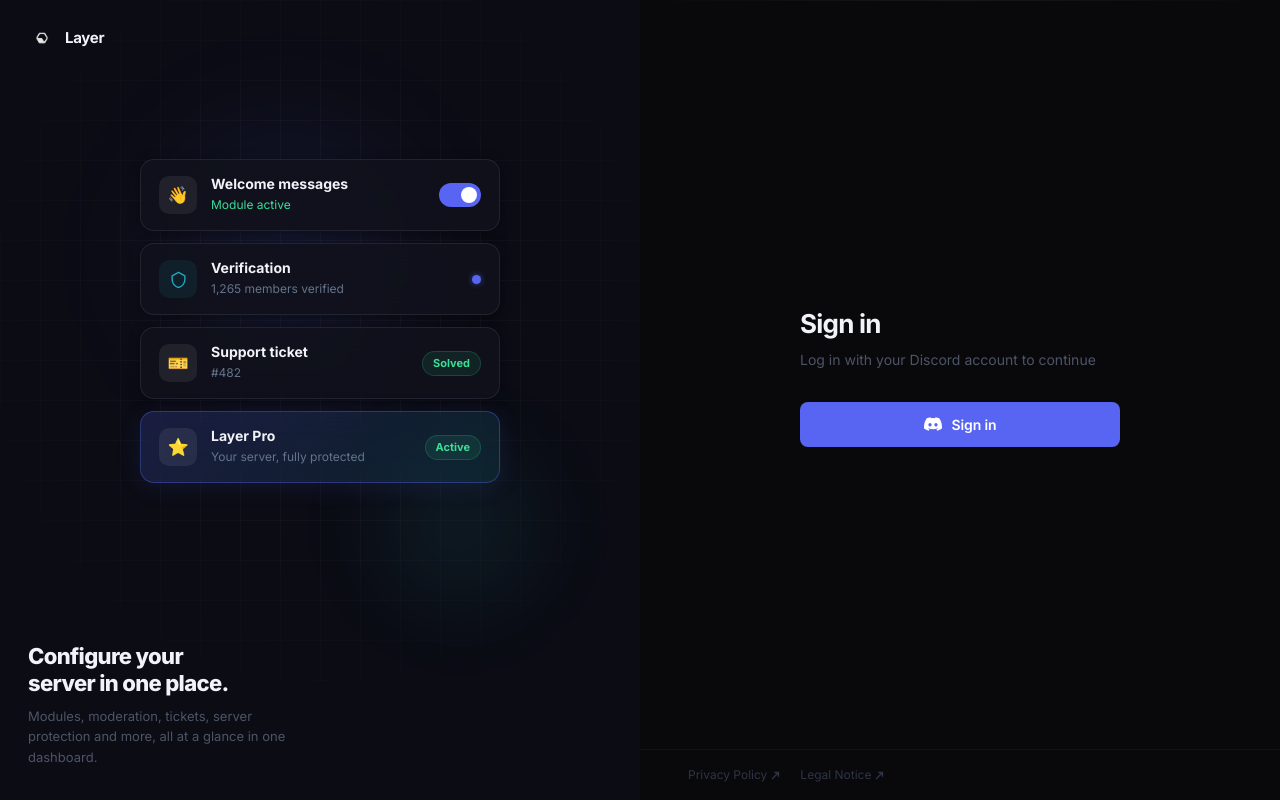
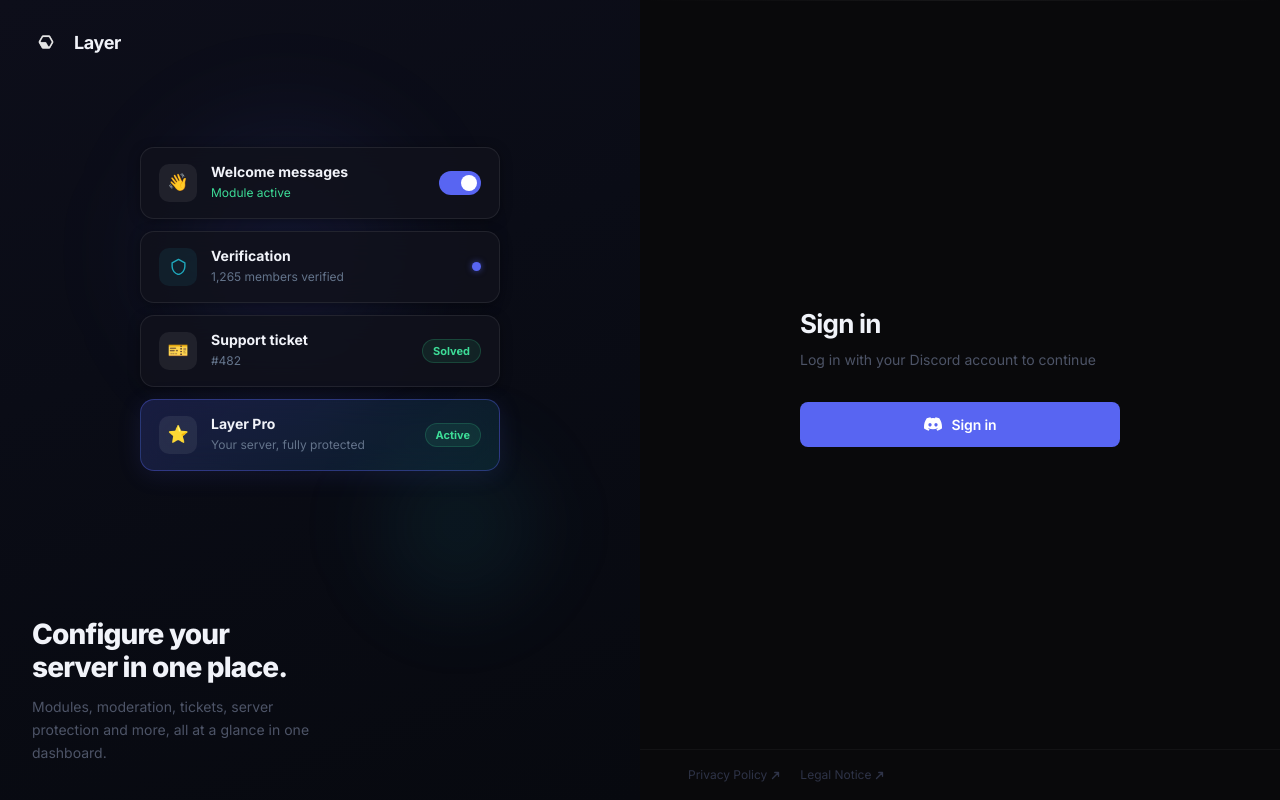
Before and after one commit to dimi6184-gif/Layer, a Next.js app in the folder apps/web/: page /login in a window 1280 px wide. Built offline with nearby package versions, Linux system fonts and the light colour scheme; no server answers.

Commit message:
fix: login — remove grid bg, restore gradient, bigger logo + tagline text

```diff
--- a/apps/web/src/app/(app)/login/LoginVisual.tsx
+++ b/apps/web/src/app/(app)/login/LoginVisual.tsx
@@ -95,7 +95,7 @@
   return (
     <div style={{
       flex: 1, position: 'relative', overflow: 'hidden',
-      background: '#0b0c14',
+      background: 'linear-gradient(160deg, #0d0e1a 0%, #0a0c16 40%, #07090f 100%)',
       display: 'flex', flexDirection: 'column',
       minHeight: '100vh',
     }}>
@@ -109,25 +109,15 @@
       `}</style>
 
       {/* ── Clean grid background ── */}
-      <div style={{
-        position: 'absolute', inset: 0, pointerEvents: 'none', zIndex: 0,
-        backgroundImage: `
-          linear-gradient(rgba(255,255,255,0.03) 1px, transparent 1px),
-          linear-gradient(90deg, rgba(255,255,255,0.03) 1px, transparent 1px)
-        `,
-        backgroundSize: '40px 40px',
-        maskImage: 'radial-gradient(ellipse 80% 70% at 50% 40%, #000 30%, transparent 80%)',
-        WebkitMaskImage: 'radial-gradient(ellipse 80% 70% at 50% 40%, #000 30%, transparent 80%)',
-      }} />
 
       {/* ── Radial glow blobs ── */}
       <div style={{ position: 'absolute', top: '8%', left: '15%', width: 380, height: 380, borderRadius: '50%', pointerEvents: 'none', background: 'radial-gradient(circle, rgba(88,101,242,0.16) 0%, transparent 65%)', filter: 'blur(44px)' }} />
       <div style={{ position: 'absolute', bottom: '18%', right: '8%', width: 260, height: 260, borderRadius: '50%', pointerEvents: 'none', background: 'radial-gradient(circle, rgba(31,167,187,0.11) 0%, transparent 65%)', filter: 'blur(32px)' }} />
 
       {/* ── Logo ── */}
-      <Link href="/" style={{ position: 'absolute', top: 24, left: 28, display: 'flex', alignItems: 'center', gap: 9, textDecoration: 'none', zIndex: 10 }}>
-        <Image src="/logo.png" alt="Layer" width={28} height={28} style={{ objectFit: 'contain' }} />
-        <span style={{ fontWeight: 700, fontSize: 15, color: '#f1f3f9', letterSpacing: '-0.02em' }}>Layer</span>
+      <Link href="/" style={{ position: 'absolute', top: 24, left: 28, display: 'flex', alignItems: 'center', gap: 10, textDecoration: 'none', zIndex: 10 }}>
+        <Image src="/logo.png" alt="Layer" width={36} height={36} style={{ objectFit: 'contain' }} />
+        <span style={{ fontWeight: 700, fontSize: 18, color: '#f1f3f9', letterSpacing: '-0.02em' }}>Layer</span>
       </Link>
 
       {/* ── Module cards — centered ── */}
@@ -152,11 +142,11 @@
       </div>
 
       {/* ── Bottom tagline ── */}
-      <div style={{ padding: '0 28px 32px', position: 'relative', zIndex: 2 }}>
-        <p style={{ fontSize: 22, fontWeight: 800, color: '#f1f3f9', lineHeight: 1.25, letterSpacing: '-0.03em', maxWidth: 270 }}>
+      <div style={{ padding: '0 32px 36px', position: 'relative', zIndex: 2 }}>
+        <p style={{ fontSize: 28, fontWeight: 800, color: '#f1f3f9', lineHeight: 1.2, letterSpacing: '-0.03em', maxWidth: 300 }}>
           Configure your<br />server in one place.
         </p>
-        <p style={{ fontSize: 13, color: '#4d5467', marginTop: 8, maxWidth: 260, lineHeight: 1.6 }}>
+        <p style={{ fontSize: 14, color: '#4d5467', marginTop: 10, maxWidth: 300, lineHeight: 1.65 }}>
           Modules, moderation, tickets, server protection and more, all at a glance in one dashboard.
         </p>
       </div>
```
